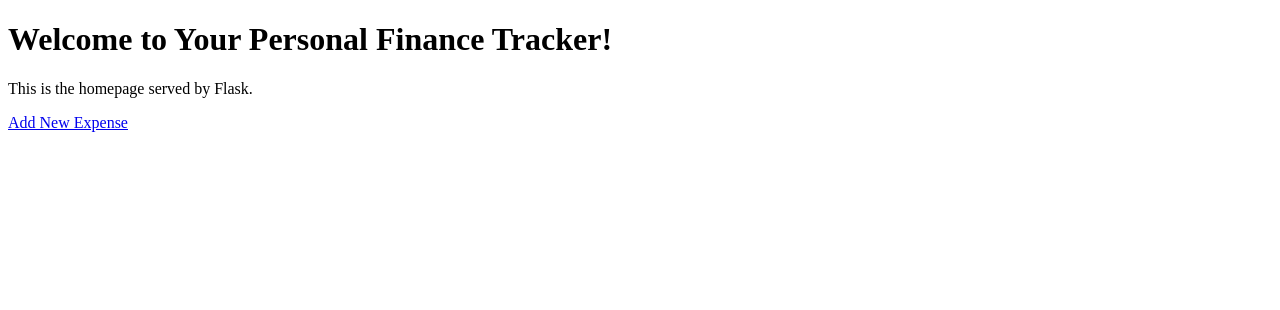
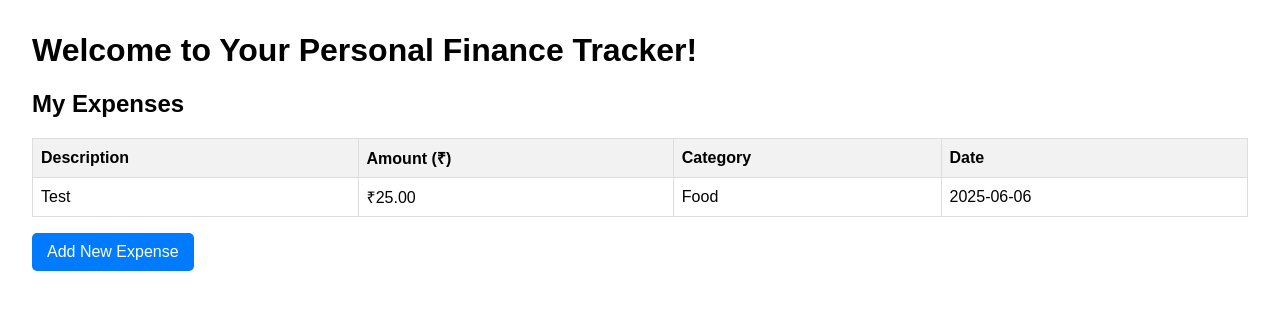
Before and after one commit to PrajwalMadhyastha/personal-finance-webapp, a Flask app: page / in a window 1280 px wide. Shown: the top 310 px of the page. Run offline with Flask 3, Linux system fonts and the light colour scheme.

Commit message:
feat: Display dynamic expense data on homepage using Jinja2 and implement redirect after form submission

```diff
--- a/app.py
+++ b/app.py
@@ -1,257 +1,108 @@
-from flask import Flask, render_template, request
+# app.py
+from flask import Flask, render_template, request, redirect, url_for
+import json
+from finance_tracker.models import Expense, RecurringExpense, User # Assuming models.py is in finance_tracker/
 
+# ==============================================================================
+# File Handling Functions (Defined directly in the app script for simplicity)
+# ==============================================================================
+
+def save_expenses_to_file(user_object, filename="user_expenses.json"):
+    """
+    Saves the expenses of a given User object to a JSON file.
+    """
+    # Use a list comprehension to convert all expense objects to dictionaries
+    expenses_as_dicts = [expense_obj.to_dict() for expense_obj in user_object.expenses]
+    try:
+        with open(filename, "w") as f:
+            json.dump(expenses_as_dicts, f, indent=4)
+    except IOError:
+        # In a real app, you'd want more sophisticated logging here
+        print(f"Error: Could not save expenses to {filename}")
+    except TypeError as e:
+        print(f"Error serializing expenses to JSON: {e}")
+
+def load_expenses_from_file(filename="user_expenses.json"):
+    """
+    Loads expenses from a JSON file, returning a list of Expense/RecurringExpense objects.
+    """
+    loaded_expense_objects = []
+    try:
+        with open(filename, "r") as f:
+            # Handle empty file case
+            content = f.read()
+            if not content:
+                return []
+            data = json.loads(content) # Use json.loads on the content
+
+            for expense_dict in data:
+                expense_type = expense_dict.get("expense_type")
+                description = expense_dict.get("description")
+                amount = float(expense_dict.get("amount", 0))
+                category = expense_dict.get("category")
+                timestamp = expense_dict.get("timestamp")
+
+                if expense_type == RecurringExpense.EXPENSE_TYPE:
+                    recurrence_period = expense_dict.get("recurrence_period")
+                    expense_obj = RecurringExpense(description, amount, category, recurrence_period, timestamp)
+                else: # Default to standard Expense if type is missing or "STANDARD"
+                    expense_obj = Expense(description, amount, category, timestamp)
+                loaded_expense_objects.append(expense_obj)
+
+    except FileNotFoundError:
+        return [] # It's normal for the file not to exist on first run.
+    except (json.JSONDecodeError, TypeError):
+        print(f"Warning: Could not decode {filename}. Starting with no expenses.")
+        return [] # Return empty list if file is corrupted or not in the correct format.
+    return loaded_expense_objects
+
+# ==============================================================================
+# Flask App Initialization and Routes
+# ==============================================================================
+
+# Initialize the Flask application
 app = Flask(__name__)
 
-temp_expenses_store = []
+# Define a constant for our data file to ensure consistency
+USER_EXPENSES_FILE = "user_expenses.json"
 
 @app.route('/')
 def home():
-    """Renders the homepage."""
-    return render_template('index.html')
-
-@app.route('/about')
-def about_page():
-    """Renders a simple 'about' page."""
-    return 'This is the about page for the finance app.'
+    """Renders the homepage and displays the list of all expenses."""
+    expenses_list = load_expenses_from_file(USER_EXPENSES_FILE)
+    return render_template('index.html', expenses=expenses_list)
 
 @app.route('/add_expense', methods=['GET', 'POST'])
-def add_expense_route():
-    """
-    Handles both displaying the expense form (GET) and processing its submission (POST).
-    """
-    # Check if the request is a POST request (i.e., the form was submitted)
+def add_expense():
+    """Handles both displaying the expense form (GET) and processing its submission (POST)."""
     if request.method == 'POST':
-        # --- This block handles the form submission ---
-
-        # 1. Access form data using the 'request.form' dictionary-like object
         description = request.form['description']
         amount_str = request.form['amount']
         category = request.form['category']
 
-        # 2. Basic server-side validation
         if not description or not amount_str or not category:
-            return "Error: All fields are required.", 400 # Return error with HTTP status 400 (Bad Request)
+            return "Error: All fields are required.", 400
 
         try:
             amount = float(amount_str)
         except ValueError:
-            return "Error: Amount must be a number.", 400
+            return "Error: Amount must be a valid number.", 400
 
-        # 3. Process the data (for now, print and store temporarily)
-        print(f"New Expense Submitted -> Description: {description}, Amount: {amount}, Category: {category}")
+        existing_expenses = load_expenses_from_file(USER_EXPENSES_FILE)
+        new_expense = Expense(description=description, amount=amount, category=category)
 
-        # In a real scenario, you'd create an Expense object and save it:
-        # expense_obj = Expense(description, amount, category)
-        # current_user.add_expense(expense_obj)
-        # save_expenses_to_file(current_user, user_expenses_file)
+        # We need a temporary User object to use our existing save logic
+        temp_user = User("temp_user")
+        temp_user.expenses = existing_expenses
+        temp_user.add_expense(new_expense) # This method also prints a console confirmation
 
-        # For this exercise, we append to our temporary list
-        temp_expenses_store.append({
-            "description": description,
-            "amount": amount,
-            "category": category
-        })
-        print(f"Current temp store: {temp_expenses_store}")
+        save_expenses_to_file(temp_user, USER_EXPENSES_FILE)
 
-        # 4. Return a success response
-        # Later, we'll learn to redirect the user to another page (e.g., the homepage or a list of all expenses).
-        return f"""
-            <h1>Expense '{description}' added successfully!</h1>
-            <a href="/add_expense">Add Another Expense</a><br>
-            <a href="/">Back to Home</a>
-        """
+        return redirect(url_for('home'))
     else:
-        # --- This block handles the GET request (just showing the page) ---
+        # This is a GET request, so just show the form
         return render_template('add_expense_form.html')
 
-# This block ensures the app runs only when the script is executed directly
+# This block runs the app
 if __name__ == '__main__':
     app.run(debug=True)
-
-# # app.py
-# from datetime import datetime
-# import os
-# import json # Import the json module
-# from finance_tracker.models import Expense, RecurringExpense, User
-
-# # --- File Handling Functions (Updated for JSON) ---
-
-# def save_expenses_to_file(user_object, filename="user_expenses.json"): # Changed filename
-#     """
-#     Saves the expenses of a given User object to a JSON file.
-#     """
-#     if not hasattr(user_object, 'expenses'):
-#         print(f"Error: User object for '{user_object.username}' does not have an 'expenses' attribute.")
-#         return
-
-#     # List comprehension to convert all expense objects to dictionaries
-#     expenses_as_dicts = [expense_obj.to_dict() for expense_obj in user_object.expenses]
-
-#     try:
-#         with open(filename, "w") as f:
-#             json.dump(expenses_as_dicts, f, indent=4) # Use json.dump
-#         print(f"Expenses for user '{user_object.username}' successfully saved to {filename}")
-#     except IOError:
-#         print(f"Error: Could not save expenses to {filename}.")
-#     except TypeError as e: # Catch errors if objects are not serializable (should be handled by to_dict)
-#         print(f"Error serializing expenses to JSON: {e}")
-
-
-# def load_expenses_from_file(filename="user_expenses.json"): # Changed filename
-#     """
-#     Loads expenses from a JSON file, creating Expense or RecurringExpense objects.
-#     """
-#     loaded_expense_objects = []
-#     try:
-#         with open(filename, "r") as f:
-#             data = json.load(f) # Load the entire JSON structure (list of dicts)
-
-#             if not isinstance(data, list):
-#                 print(f"Warning: Data in {filename} is not a list. Skipping load.")
-#                 return []
-
-#             for expense_dict in data:
-#                 if not isinstance(expense_dict, dict):
-#                     print(f"Warning: Found non-dictionary item in {filename}. Skipping item: {expense_dict}")
-#                     continue
-
-#                 expense_type = expense_dict.get("expense_type") # Get the type
-
-#                 try:
-#                     # Common fields
-#                     description = expense_dict.get("description")
-#                     amount = float(expense_dict.get("amount", 0)) # Default to 0 if amount is missing
-#                     category = expense_dict.get("category")
-#                     timestamp = expense_dict.get("timestamp")
-
-#                     if not all([description, category, timestamp]): # Basic validation
-#                         print(f"Warning: Missing essential fields in expense data: {expense_dict}. Skipping.")
-#                         continue
-
-#                     if expense_type == Expense.EXPENSE_TYPE:
-#                         expense_obj = Expense(description, amount, category, timestamp)
-#                         loaded_expense_objects.append(expense_obj)
-#                     elif expense_type == RecurringExpense.EXPENSE_TYPE:
-#                         recurrence_period = expense_dict.get("recurrence_period")
-#                         if not recurrence_period:
-#                             print(f"Warning: Missing 'recurrence_period' for recurring expense: {expense_dict}. Skipping.")
-#                             continue
-#                         expense_obj = RecurringExpense(description, amount, category, recurrence_period, timestamp)
-#                         loaded_expense_objects.append(expense_obj)
-#                     else:
-#                         print(f"Warning: Unknown expense type '{expense_type}' in {filename}. Skipping item: {expense_dict}")
-
-#                 except (ValueError, TypeError) as e: # Catch issues with float conversion or missing keys if .get wasn't used carefully
-#                     print(f"Warning: Corrupted data for an expense in {filename}. Details: {e}. Item: {expense_dict}. Skipping.")
-
-#         if loaded_expense_objects:
-#             print(f"Successfully parsed {len(loaded_expense_objects)} expense objects from {filename}")
-#         elif data: # File was loaded but no valid objects were created
-#             print(f"No valid expense objects could be created from data in {filename}.")
-#         else: # File was empty or json.load returned an empty list
-#              print(f"No expense data found in {filename} or file was empty.")
-
-
-#     except FileNotFoundError:
-#         print(f"No previous expenses file found at '{filename}'.")
-#     except json.JSONDecodeError: # Handle malformed JSON
-#         print(f"Error: Could not decode JSON from {filename}. File might be corrupted or empty.")
-#     except IOError:
-#         print(f"Error: Could not read expenses from {filename}.")
-#     return loaded_expense_objects
-
-# # --- Core Expense Logic Functions (log_standard_expense_details, log_recurring_expense_details) ---
-# # These remain largely the same as they create and return objects.
-
-# def log_standard_expense_details():
-#     print("\n--- Log New Standard Expense ---")
-#     description = input("Enter expense description: ").strip()
-#     amount = 0.0
-#     while True:
-#         try:
-#             amount_str = input("Enter expense amount (in ₹): ")
-#             amount = float(amount_str)
-#             if amount <= 0: print("Amount must be positive.")
-#             else: break
-#         except ValueError: print("Invalid amount. Please enter a numeric value.")
-#     category_input = input("Enter expense category (e.g., Food, Bills) [Default: General]: ").strip().title()
-#     category = category_input if category_input else "General"
-#     new_expense = Expense(description, amount, category)
-#     print(f"Standard Expense Details Logged: {new_expense.description}")
-#     return new_expense
-
-# def log_recurring_expense_details():
-#     print("\n--- Log New Recurring Expense ---")
-#     description = input("Enter expense description: ").strip()
-#     amount = 0.0
-#     while True:
-#         try:
-#             amount_str = input("Enter expense amount (in ₹): ")
-#             amount = float(amount_str)
-#             if amount <= 0: print("Amount must be positive.")
-#             else: break
-#         except ValueError: print("Invalid amount. Please enter a numeric value.")
-#     category_input = input("Enter expense category (e.g., Subscription, Rent) [Default: Subscription]: ").strip().title()
-#     category = category_input if category_input else "Subscription"
-#     recurrence_period = input("Enter recurrence period (e.g., Monthly, Yearly): ").strip().title()
-#     if not recurrence_period: recurrence_period = "Monthly"
-
-#     new_recurring_expense = RecurringExpense(description, amount, category, recurrence_period)
-#     print(f"Recurring Expense Details Logged: {new_recurring_expense.description}")
-#     return new_recurring_expense
-
-# # --- Main Application Execution ---
-# if __name__ == "__main__":
-#     current_user = User(username="AlphaUser", email="alpha@example.com") # Example User
-#     print(f"\nWelcome, {current_user.username}, to your Personal Finance Tracker!")
-#     print(f"User details: {current_user}")
-
-#     user_expenses_file = f"{current_user.username.lower()}_expenses.json" # User-specific filename
-
-#     print(f"\nLoading expenses for {current_user.username} from '{user_expenses_file}'...")
-#     loaded_objects = load_expenses_from_file(user_expenses_file)
-#     for obj in loaded_objects:
-#         current_user.add_expense(obj) # Silently add, add_expense prints its own confirmation if verbose
-
-#     print(f"\nCurrent System Time: {datetime.now().strftime('%Y-%m-%d %H:%M:%S')}")
-
-#     while True:
-#         log_choice = input("\nLog a new expense? (s: standard, r: recurring, v: view, f: filter by cat, q: quit): ").strip().lower()
-#         if log_choice == 's':
-#             new_expense = log_standard_expense_details()
-#             current_user.add_expense(new_expense)
-#         elif log_choice == 'r':
-#             new_recurring_expense = log_recurring_expense_details()
-#             current_user.add_expense(new_recurring_expense)
-#         elif log_choice == 'v':
-#             current_user.view_expenses()
-#         elif log_choice == 'f':
-#             cat_to_filter = input("Enter category to filter by: ")
-#             filtered = current_user.get_expenses_by_category(cat_to_filter)
-#             if filtered:
-#                 print(f"\n--- Expenses in Category: {cat_to_filter.title()} ---")
-#                 header = f"{'#':<3} | {'Timestamp':<26} | {'Description':<25} | {'Amount (₹)':<12} | {'Category':<20} | {'Recurrence':<15}"
-#                 print(header)
-#                 print("-" * len(header))
-#                 for idx, exp_obj in enumerate(filtered):
-#                     exp_obj.display(idx + 1)
-#                 print("-" * len(header))
-#             else:
-#                 print(f"No expenses found in category: {cat_to_filter.title()}")
-#         elif log_choice == 'q':
-#             break
-#         else:
-#             print("Invalid choice. Please try again.")
-
-#     if current_user.expenses:
-#         # view_expenses already called if user chose 'v'
-#         total_spent = current_user.get_total_expenses()
-#         print(f"\n--- Total Expenses for {current_user.username} ---")
-#         print(f"You have spent a total of: ₹{total_spent:.2f}")
-#         save_expenses_to_file(current_user, user_expenses_file)
-#     else:
-#         print(f"\nNo expenses recorded for {current_user.username} to display or total.")
-#         # Optionally save an empty list to clear the file if desired
-#         # save_expenses_to_file(current_user, user_expenses_file)
-
-#     print("\nExiting application.")
--- a/templates/index.html
+++ b/templates/index.html
@@ -2,11 +2,52 @@
 <html lang="en">
 <head>
     <meta charset="UTF-8">
+    <meta name="viewport" content="width=device-width, initial-scale=1.0">
     <title>Personal Finance Home</title>
+    <style>
+        body { font-family: sans-serif; margin: 2em; }
+        table { width: 100%; border-collapse: collapse; }
+        th, td { border: 1px solid #ddd; padding: 8px; text-align: left; }
+        th { background-color: #f2f2f2; }
+        .add-link { display: inline-block; margin-top: 1em; padding: 10px 15px; background-color: #007bff; color: white; text-decoration: none; border-radius: 5px; }
+    </style>
 </head>
 <body>
     <h1>Welcome to Your Personal Finance Tracker!</h1>
-    <p>This is the homepage served by Flask.</p>
-    <a href="/add_expense">Add New Expense</a>
+
+    <h2>My Expenses</h2>
+
+    <!-- Use Jinja2 to check if the 'expenses' list has items -->
+    {% if expenses %}
+        <table>
+            <thead>
+                <tr>
+                    <th>Description</th>
+                    <th>Amount (₹)</th>
+                    <th>Category</th>
+                    <th>Date</th>
+                </tr>
+            </thead>
+            <tbody>
+                <!-- Use a Jinja2 for loop to iterate through the expenses -->
+                {% for expense in expenses %}
+                    <tr>
+                        <td>{{ expense.description }}</td>
+                        <!-- Use a filter to format the amount to 2 decimal places -->
+                        <td>₹{{ "%.2f"|format(expense.amount) }}</td>
+                        <td>{{ expense.category }}</td>
+                        <!-- Split the timestamp string to show just the date part -->
+                        <td>{{ expense.timestamp.split('T')[0] }}</td>
+                    </tr>
+                {% endfor %}
+            </tbody>
+        </table>
+    {% else %}
+        <!-- This block is shown if the 'expenses' list is empty -->
+        <p>No expenses logged yet. Time to add one!</p>
+    {% endif %}
+
+    <a href="{{ url_for('add_expense') }}" class="add-link">Add New Expense</a>
+
 </body>
 </html>
```
Also changed, not shown: user_expenses.json (added, +9 -0 lines).
